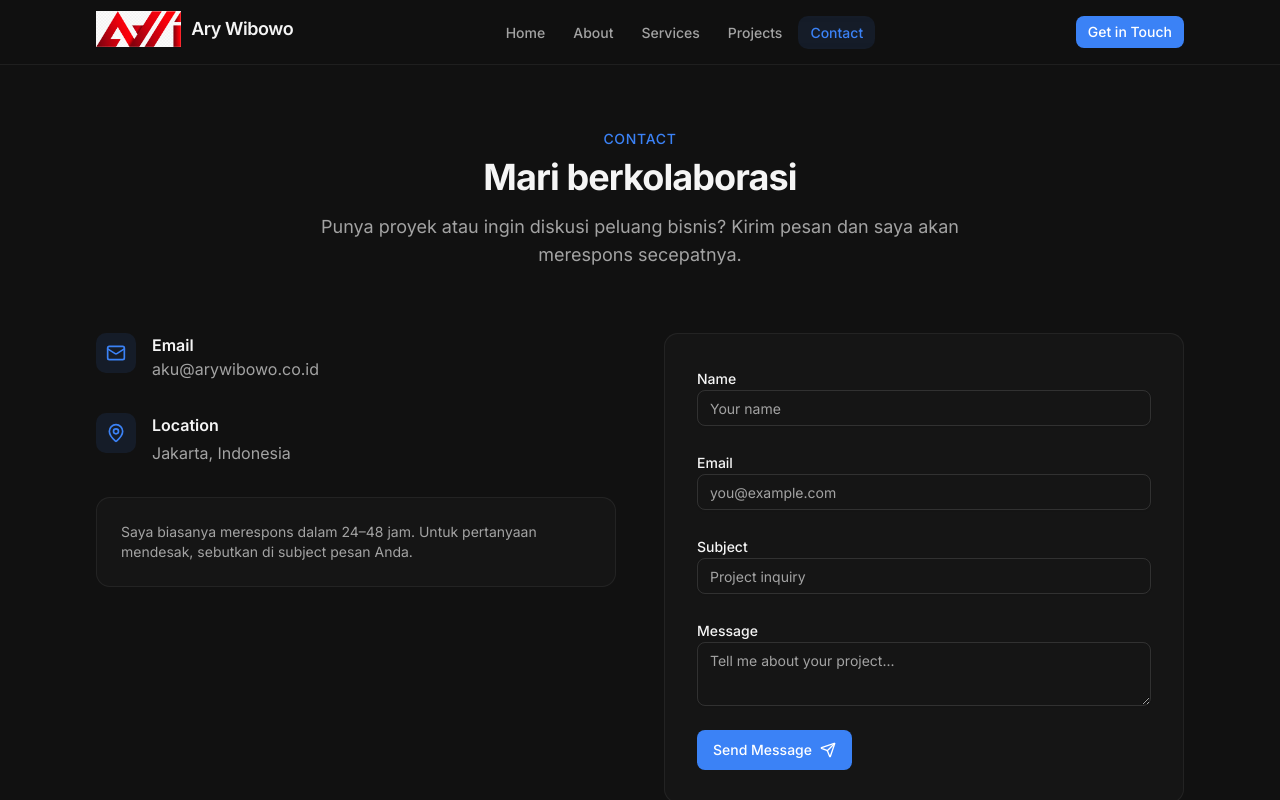
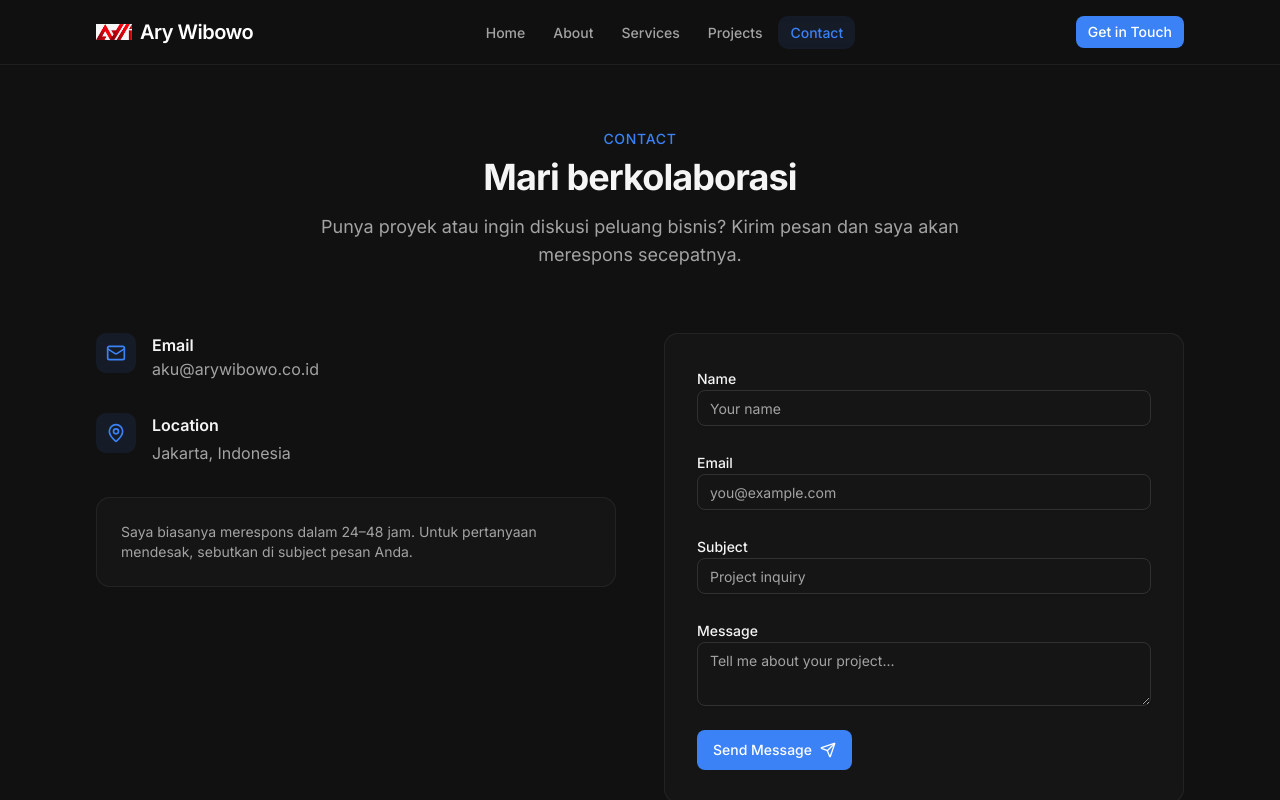
Before and after one commit to ImHeroesKiller/arywibowo-portfolio, a Next.js app: page /contact in a window 1280 px wide. Shown: the top 800 px of the page. Built offline with nearby package versions, Linux system fonts and the light colour scheme.

Commit message:
fix: Logo component with transparent support + prop compatibility

```diff
--- a/components/Logo.tsx
+++ b/components/Logo.tsx
@@ -1,55 +1,31 @@
-import Link from "next/link";
-
-import { siteConfig } from "@/lib/constants";
-import { cn } from "@/lib/utils";
-
 interface LogoProps {
-  className?: string;
-  imageClassName?: string;
-  showName?: boolean;
-  linkToHome?: boolean;
+  className?: string
+  imageClassName?: string
+  showText?: boolean
+  showName?: boolean
 }
 
 export default function Logo({
-  className,
-  imageClassName,
-  showName = false,
-  linkToHome = true,
+  className = '',
+  imageClassName = '',
+  showText = true,
+  showName
 }: LogoProps) {
-  const content = (
-    <span
-      className={cn(
-        "inline-flex items-center gap-2.5 bg-transparent transition-opacity hover:opacity-90",
-        className
-      )}
-    >
+  // Support both showText and showName
+  const shouldShowText = showText !== false && showName !== false
+
+  return (
+    <div className={`flex items-center gap-2 ${className}`}>
       <img
-        src={siteConfig.logo}
-        alt={`${siteConfig.name} logo`}
-        width={160}
-        height={48}
-        decoding="async"
-        className={cn(
-          "block h-8 w-auto bg-transparent object-contain sm:h-9",
-          imageClassName
-        )}
-        style={{ background: "transparent" }}
+        src="/images/awi-logo.png"
+        alt="AWI Logo"
+        className={`h-8 w-8 md:h-9 md:w-9 object-contain ${imageClassName}`}
       />
-      {showName && (
-        <span className="text-base font-semibold tracking-tight text-foreground sm:text-lg">
-          {siteConfig.name}
+      {shouldShowText && (
+        <span className="font-semibold tracking-tight text-white text-lg md:text-xl">
+          Ary Wibowo
         </span>
       )}
-    </span>
-  );
-
-  if (linkToHome) {
-    return (
-      <Link href="/" className="shrink-0 bg-transparent">
-        {content}
-      </Link>
-    );
-  }
-
-  return content;
+    </div>
+  )
 }
```
